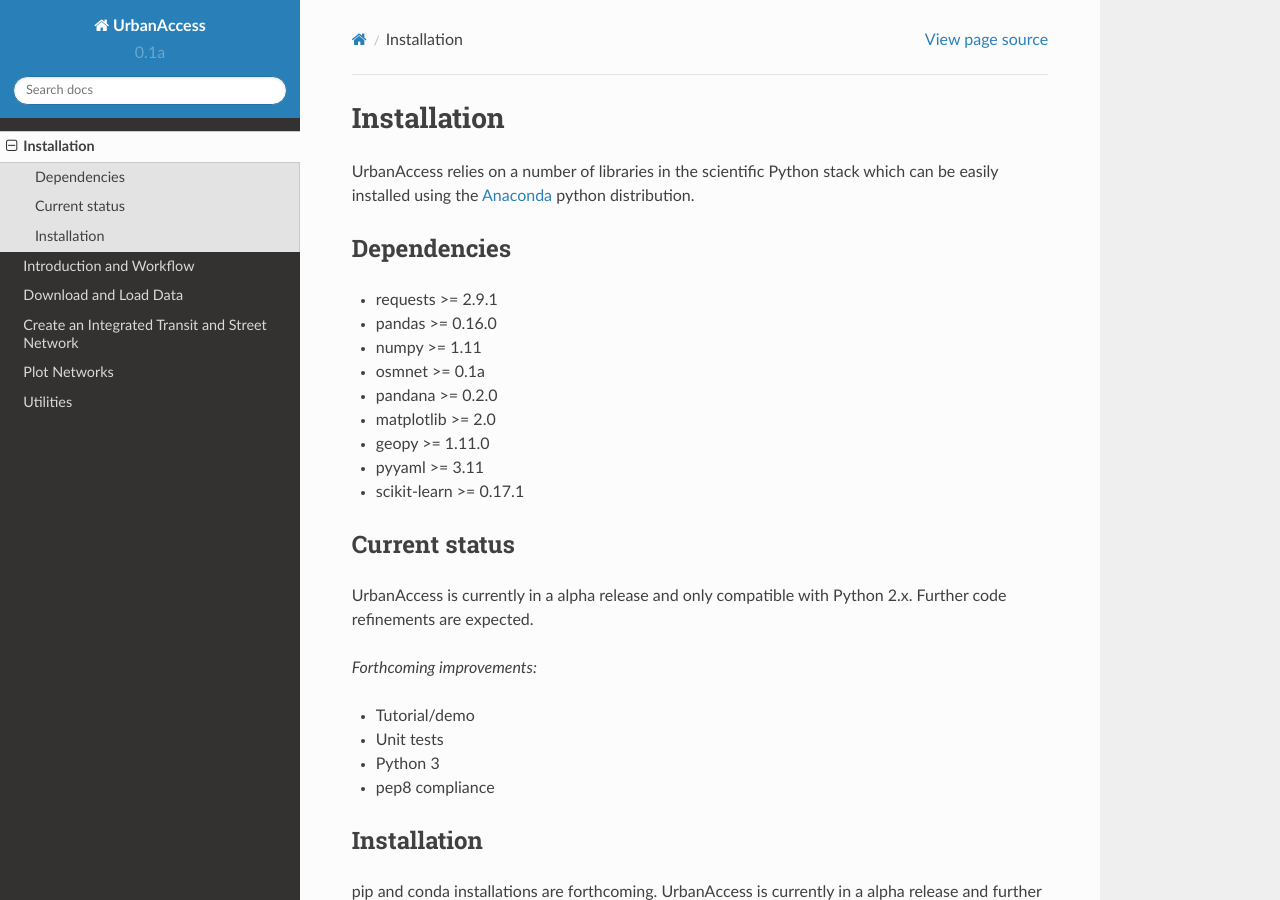
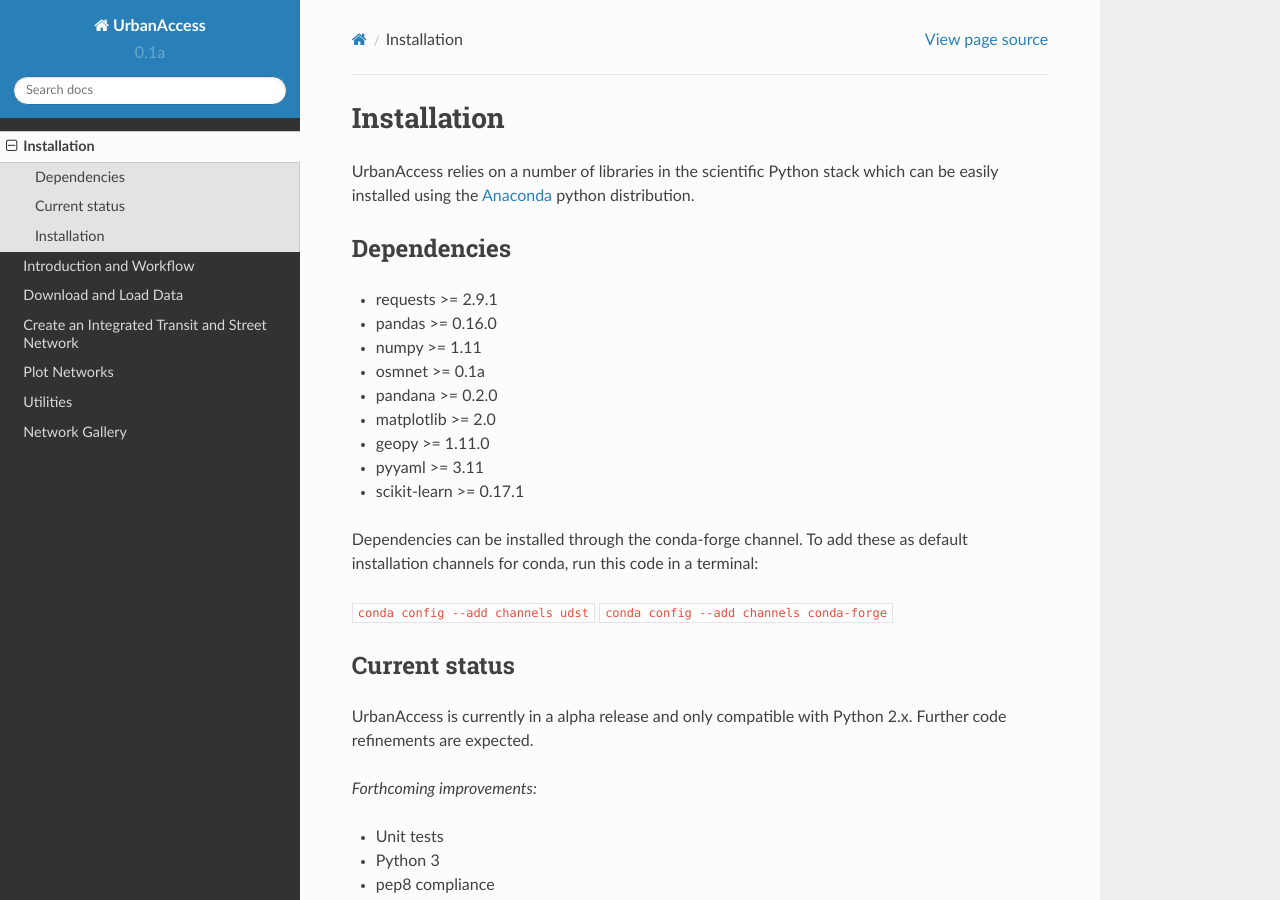
Before and after one commit to UDST/urbanaccess, a Sphinx documentation site: the page built from docs/source/installation.rst, in a window 1280 px wide and 900 px high. Built offline with Sphinx 7.4.7 and the Read the Docs theme 2.0.0, drawn with Linux system fonts in a browser that asks for light colours.

```diff
--- a/docs/source/data_loaders.rst
+++ b/docs/source/data_loaders.rst
@@ -54,7 +54,7 @@ Loading GTFS Data
 
 Load raw GTFS data (from multiple feeds) into a UrbanAccess transit data object and run data through the validation and formatting sequence.
 
-GTFS feeds are assumed to either be a single feed designated by the feed folder or multiple feeds desginated as the root folder that holds all individual feed folders.
+GTFS feeds are assumed to either be a single feed designated by the feed folder or multiple feeds designated as the root folder that holds all individual feed folders.
 
 .. autofunction:: urbanaccess.gtfs.load.gtfsfeed_to_df
 
--- a/docs/source/index.rst
+++ b/docs/source/index.rst
@@ -15,6 +15,7 @@ Contents
    Create an Integrated Transit and Street Network <integrated_network>
    Plot Networks <plot>
    Utilities <utilities>
+   Network Gallery <gallery>
 
 
 * :ref:`genindex`
--- a/docs/source/installation.rst
+++ b/docs/source/installation.rst
@@ -16,6 +16,11 @@ Dependencies
 * pyyaml >= 3.11
 * scikit-learn >= 0.17.1
 
+Dependencies can be installed through the conda-forge channel. To add these as default installation channels for conda, run this code in a terminal:
+
+``conda config --add channels udst``
+``conda config --add channels conda-forge``
+
 Current status
 ~~~~~~~~~~~~~~~~~~
 
@@ -23,7 +28,6 @@ UrbanAccess is currently in a alpha release and only compatible with Python 2.x.
 
 *Forthcoming improvements:*
 
-* Tutorial/demo
 * Unit tests
 * Python 3
 * pep8 compliance
```
Also changed, not shown: README.md (+5 -4 lines), docs/source/gallery.rst (added, +32 -0 lines), docs/source/introduction.rst (+7 -2 lines), .travis.yml, docs/source/_images/uk_rail.png (added), 2 other files.
